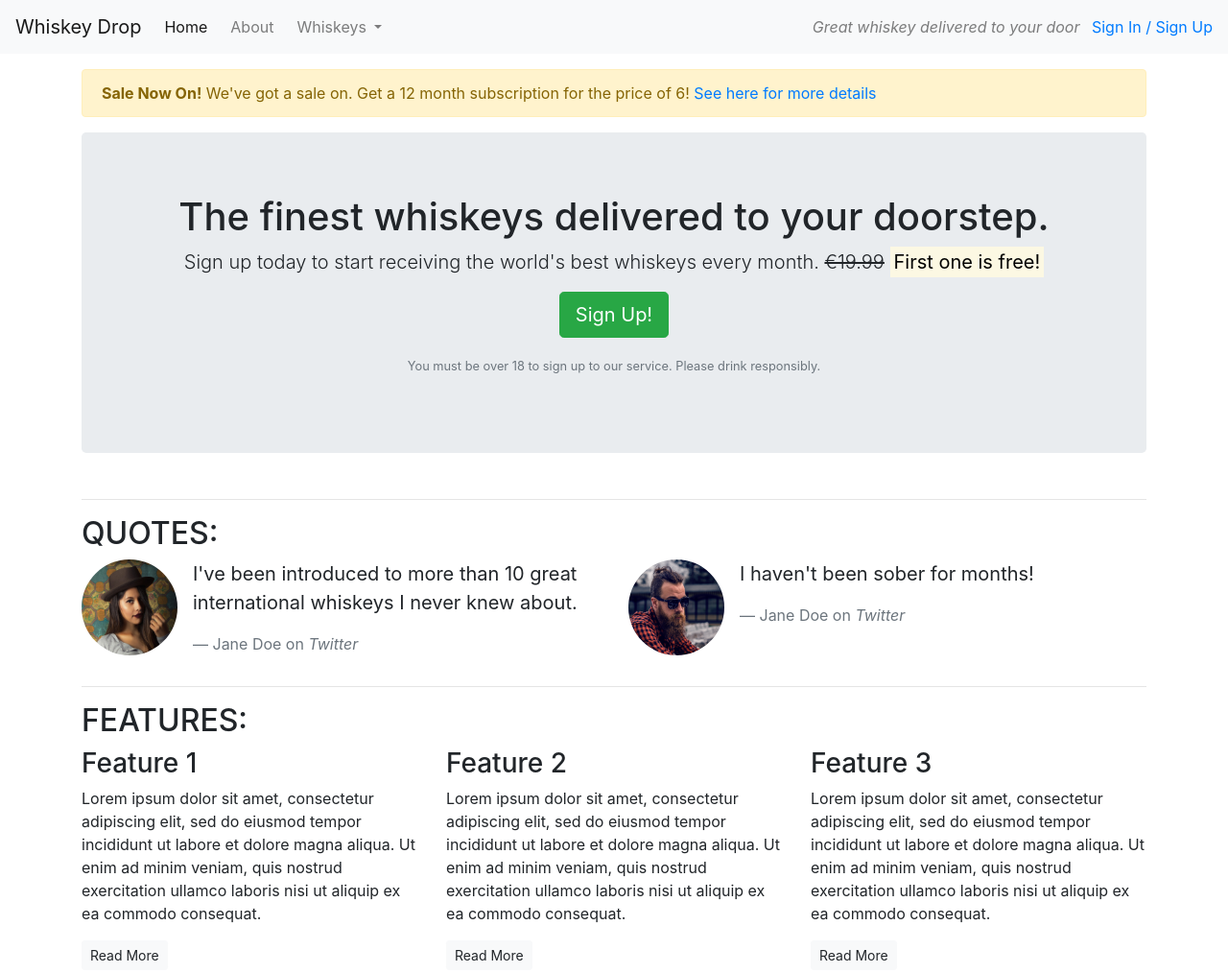
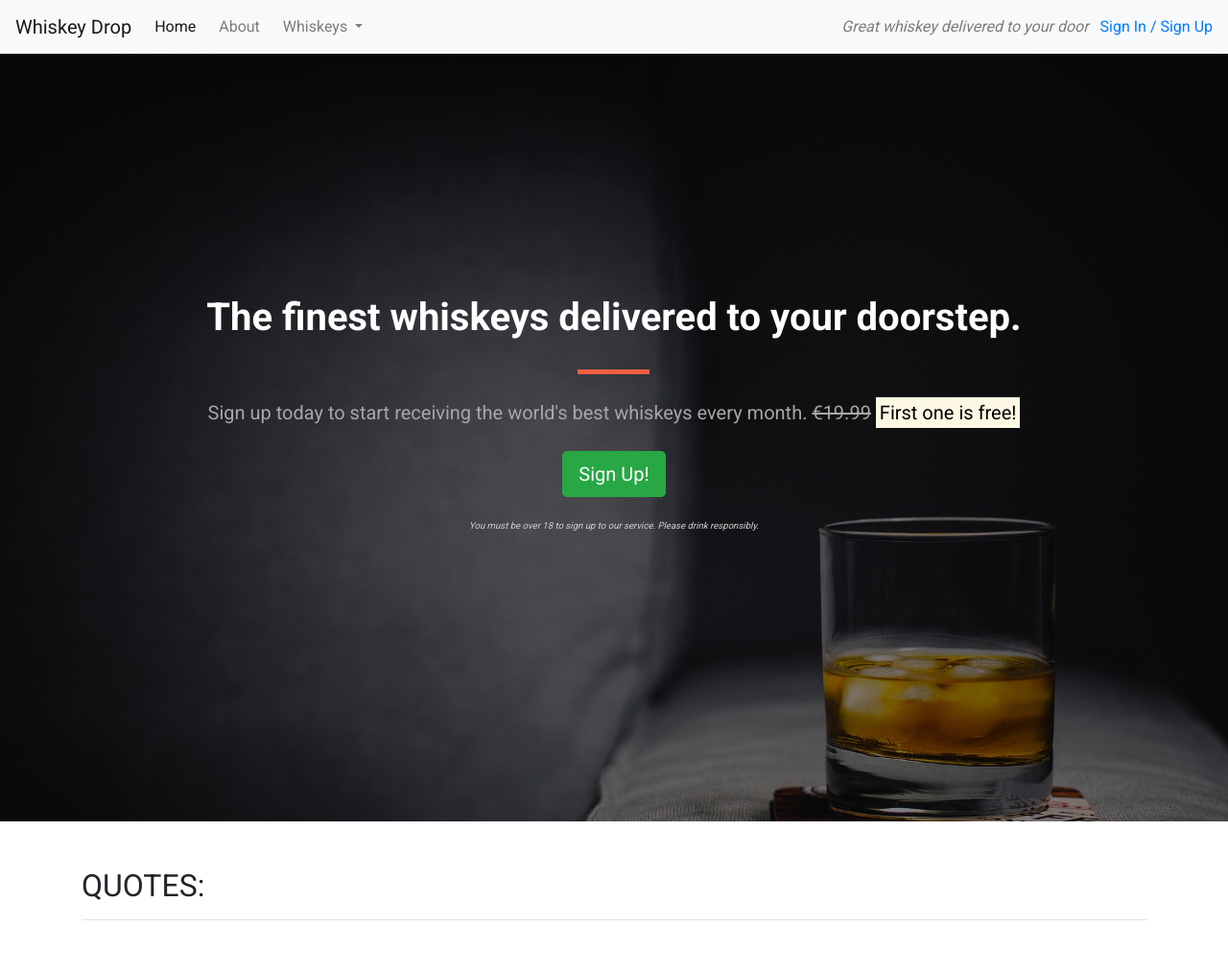
Before and after one commit to ccarroll91/Whiskey-Drop, a plain HTML site: page index.html in a window 1280 px wide. Shown: the top 1014 px of the page at 96% size. Drawn offline with nearby package versions, Linux system fonts and the light colour scheme.

Commit message:
own html moved to 'copy', pasted source code to view project and track styles

```diff
--- /dev/null
+++ b/css/style.css
@@ -0,0 +1,100 @@
+body {
+    font-family: 'Roboto', sans-serif;
+}
+
+/* Containers */
+
+.alert-container {}
+
+.callout-container {
+    height: 100vh;
+
+    background: url('../images/whiskey-background.jpg') no-repeat center center fixed;
+    -webkit-background-size: cover;
+    -moz-background-size: cover;
+    -o-background-size: cover;
+    background-size: cover;
+
+    display: flex;
+    align-items: center;
+    justify-content: center;
+
+    position: relative;
+}
+
+.opaque-overlay {
+    position: absolute;
+    top: 0;
+    left: 0;
+    height: 100%;
+    width: 100%;
+    background-color: rgba(0, 0, 0, 0.5);
+}
+
+.quotes-container {}
+
+.features-container {}
+
+/* Block dividers */
+
+.block-divider {
+    width: 75px;
+    height: 5px;
+    border: 0;
+    background-color: #444;
+}
+
+.block-divider--orange {
+    background-color: #f05f40;
+}
+
+.block-divider--short {
+    width: 35px;
+}
+
+/* Jumbotron */
+
+.jumbotron {
+    background-color: transparent;
+}
+
+.jumbotron h1 {
+    color: white;
+    font-weight: bold;
+    margin-bottom: 30px;
+    color: white;
+}
+
+.jumbotron .lead {
+    color: #a7a7a7;
+    margin: 25px 0;
+}
+
+.jumbotron small {
+    font-size: 60%;
+    font-style: italic;
+    color: #d0d0d0;
+}
+
+/* Buttons */
+
+.btn--cta {
+    font-weight: bold;
+    border-radius: 23px;
+    width: 160px;
+}
+
+.btn--red {
+    color: white;
+    background-color: #f05f40;
+    border-color: #f05f40;
+}
+
+.btn--red:hover,
+.btn--red:active,
+.btn--red:focus,
+.btn--red:active:focus {
+    background-color: #df4929;
+    border-color: #df4929;
+    color: white;
+}
--- a/index.html
+++ b/index.html
@@ -1,27 +1,34 @@
+<!--Following code has been copied from source code in order to view the project in the same state as the lecturer.
+    Own code in index-copy.html to build on for practice. Notes taken offline to help understand code-->
+
 <!DOCTYPE html>
-<html lang="en">
+<html lang="en-us">
+
 <head>
-    <meta charset="UTF-8">
+    <meta charset="utf-8">
     <meta name="viewport" content="width=device-width, initial-scale=1.0">
-    <link rel="stylesheet" href="https://stackpath.bootstrapcdn.com/bootstrap/4.1.3/css/bootstrap.min.css" integrity="sha384-MCw98/SFnGE8fJT3GXwEOngsV7Zt27NXFoaoApmYm81iuXoPkFOJwJ8ERdknLPMO" crossorigin="anonymous">
-    <script src="https://stackpath.bootstrapcdn.com/bootstrap/4.1.3/js/bootstrap.min.js" integrity="sha384-ChfqqxuZUCnJSK3+MXmPNIyE6ZbWh2IMqE241rYiqJxyMiZ6OW/JmZQ5stwEULTy" crossorigin="anonymous"></script>
-    <script src="https://kit.fontawesome.com/ccfb617d95.js" crossorigin="anonymous"></script>
-    <title>Whiskey Drop | Taste a new whiskey experience every month</title>
+    <title>Whiskey Drop | Taste a new whiskey every month</title>
+    <link rel="stylesheet" href="https://maxcdn.bootstrapcdn.com/bootstrap/4.1.3/css/bootstrap.min.css">
+    <link rel="stylesheet" href="https://use.fontawesome.com/releases/v5.6.1/css/all.css" integrity="sha384-gfdkjb5BdAXd+lj+gudLWI+BXq4IuLW5IT+brZEZsLFm++aCMlF1V92rMkPaX4PP" crossorigin="anonymous">
+    <link href="https://fonts.googleapis.com/css?family=Roboto:400,700" rel="stylesheet">
+    <link rel="stylesheet" href="css/style.css" type="text/css" />
 </head>
+
 <body>
     <!--Nav-->
     <nav class="navbar navbar-light navbar-expand-sm bg-light">
         <a href="/" class="navbar-brand">
                     Whiskey Drop</a>
-        <button class="navbar-toggler ml-auto" type="button" data-toggle="collapse" data-target="#navbarNavDropdown" aria-controls="navbarNavDropdown" aria-expanded="false" aria-label="Togglenavigation">
-            <span class="navbar-toggler-icon"></span>
-        </button>
-        <div class="collpase navbar-collapse" id="navbarNavDropdown">
+
+        <button class="navbar-toggler ml-auto" type="button" data-toggle="collapse" data-target="#navbarNavDropdown" aria-controls="navbarNavDropdown" aria-expanded="false" aria-label="Toggle navigation">
+        <span class="navbar-toggler-icon"></span></button>
+
+        <div class="collapse navbar-collapse" id="navbarNavDropdown">
             <ul class="navbar-nav mr-auto">
                 <li class="active nav-item mr-2"><a class="nav-link" href="/">Home</a></li>
                 <li class="nav-item mr-2"><a class="nav-link" href="">About</a></li>
                 <li class="nav-item dropdown">
-                        <a class="nav-link dropdown-toggle" href="#" id="navbarNavDropdownMenuLink" role="button" data-toggle="dropdown" aria-haspopup="true" aria-expanded="false">
+                    <a class="nav-link dropdown-toggle" href="#" id="navbarDropdownMenuLink" role="button" data-toggle="dropdown" aria-haspopup="true" aria-expanded="false">
           Whiskeys
         </a>
                     <div class="dropdown-menu" aria-labelledby="navbarDropdownMenuLink">
@@ -31,6 +38,7 @@
                         <a class="dropdown-item" href="#">American</a>
                     </div>
                 </li>
+
                 <li class="nav-item mr-2 d-block d-sm-none"><a class="nav-link" href="">Sign In / Sign Up</a></li>
             </ul>
         </div>
@@ -40,19 +48,23 @@
         </div>
         <!--</div>-->
     </nav>
-    <article class="container mt-3">
-        <div class="row d-none d-sm-block">
-            <div class="col-12">
-                <div class="alert alert-warning">
-                    <strong>Sale Now On!</strong> We've got a sale on. Get a 12 month subscription for the price of 6! <a href="">See here for more details</a>
-                </div>
-            </div>
-        </div>
+    <!--<div class="container alert-container">-->
+    <!--    <div class="row d-none d-sm-block">-->
+    <!--        <div class="col-12">-->
+    <!--            <div class="alert alert-warning">-->
+    <!--                <strong>Sale Now On!</strong> We've got a sale on. Get a 12 month subscription for the price of 6! <a href="">See here for more details</a>-->
+    <!--            </div>-->
+    <!--        </div>-->
+    <!--    </div>-->
+    <!--</div>-->
+    <div class="container-fluid callout-container">
         <!-- Callout -->
+        <div class="opaque-overlay">&nbsp;</div>
         <div class="row">
             <div class="col-12">
                 <section class="callout jumbotron text-center">
-                    <h1>The finest whiskeys delivered to your doorstep.</h1>
+                    <h1 class="jumbotron-header">The finest whiskeys delivered to your doorstep.</h1>
+                    <hr class="block-divider block-divider--orange">
                     <p class="lead">Sign up today to start receiving the world's best whiskeys every month.
                         <s class="d-none d-sm-inline">€19.99</s>
                         <span class="d-inline d-sm-none"><br></span>
@@ -62,15 +74,16 @@
                 </section>
             </div>
         </div>
+    </div>
     <!-- /.callout -->
-         <hr>
 
-         <!--Quotes-->
-
+    <!-- Quotes -->
+    <div class="container quotes-container">
         <section class="quotes">
             <div class="row">
-                 <div class="col-12">
+                <div class="col-12 my-5">
                     <h2 class="text-uppercase">Quotes:</h2>
+                    <hr />
                 </div>
             </div>
             <div class="row">
@@ -102,43 +115,44 @@
                 </div>
             </div>
         </section>
+    </div>
     <!-- /.quotes -->
-        <hr>
 
     <!-- Features -->
+    <div class="features-container">
         <section class="features">
             <div class="row">
-                <div class="col-12">
+                <div class="col-12 my-5">
                     <h2 class="text-uppercase">Features:</h2>
+                    <hr />
                 </div>
             </div>
             <div class="row">
                 <div class="col-12 col-md-6 col-lg-4">
                     <div class="feature">
-                            <h3>Feature 1</h3>
+                        <h3><i class="fas fa-gift d-none d-sm-inline"></i> Feature 1 <span class="badge badge-success">New!</span></h3>
                         <p>Lorem ipsum dolor sit amet, consectetur adipiscing elit, sed do eiusmod tempor incididunt ut labore et dolore magna aliqua. Ut enim ad minim veniam, quis nostrud exercitation ullamco laboris nisi ut aliquip ex ea commodo consequat.</p>
-                            <a class="btn btn-sm btn-light">Read More</a>
+                        <p><a class="btn btn-sm btn-light" href="">Read More</a></p>
                     </div>
                 </div>
                 <div class="col-12 col-md-6 col-lg-4">
                     <div class="feature">
-                            <h3>Feature 2</h3>
+                        <h3><i class="fas fa-credit-card d-none d-sm-inline"></i> Feature 2</h3>
                         <p>Lorem ipsum dolor sit amet, consectetur adipiscing elit, sed do eiusmod tempor incididunt ut labore et dolore magna aliqua. Ut enim ad minim veniam, quis nostrud exercitation ullamco laboris nisi ut aliquip ex ea commodo consequat.</p>
-                            <a class="btn btn-sm btn-light">Read More</a>
+                        <p><a class="btn btn-sm btn-light" href="">Read More</a></p>
                     </div>
                 </div>
                 <div class="col-12 d-md-none d-lg-block col-lg-4">
                     <div class="feature">
-                            <h3>Feature 3</h3>
+                        <h3><i class="fas fa-times-circle d-none d-sm-inline"></i> Feature 3</h3>
                         <p>Lorem ipsum dolor sit amet, consectetur adipiscing elit, sed do eiusmod tempor incididunt ut labore et dolore magna aliqua. Ut enim ad minim veniam, quis nostrud exercitation ullamco laboris nisi ut aliquip ex ea commodo consequat.</p>
-                            <a class="btn btn-sm btn-light">Read More</a>
+                        <p><a class="btn btn-sm btn-light" href="">Read More</a></p>
                     </div>
                 </div>
             </div>
         </section>
+    </div>
     <!-- /.features -->
-
-    </article>
 
     <div class="modal" tabindex="-1" role="dialog" id="signUpModal">
         <div class="modal-dialog" role="document">
@@ -168,12 +182,12 @@
                     </form>
                 </div>
             </div>
-
+        </div>
     </div>
 
-    <script src="https://code.jquery.com/jquery-3.5.1.slim.min.js" integrity="sha384-DfXdz2htPH0lsSSs5nCTpuj/zy4C+OGpamoFVy38MVBnE+IbbVYUew+OrCXaRkfj" crossorigin="anonymous"></script>
-    <script src="https://cdn.jsdelivr.net/npm/popper.js@1.16.1/dist/umd/popper.min.js" integrity="sha384-9/reFTGAW83EW2RDu2S0VKaIzap3H66lZH81PoYlFhbGU+6BZp6G7niu735Sk7lN" crossorigin="anonymous"></script>
-    <script src="https://cdn.jsdelivr.net/npm/bootstrap@4.5.3/dist/js/bootstrap.min.js" integrity="sha384-w1Q4orYjBQndcko6MimVbzY0tgp4pWB4lZ7lr30WKz0vr/aWKhXdBNmNb5D92v7s" crossorigin="anonymous"></script>
+    <script src="https://code.jquery.com/jquery-3.3.1.slim.min.js" integrity="sha384-q8i/X+965DzO0rT7abK41JStQIAqVgRVzpbzo5smXKp4YfRvH+8abtTE1Pi6jizo" crossorigin="anonymous"></script>
+    <script src="https://cdnjs.cloudflare.com/ajax/libs/popper.js/1.14.3/umd/popper.min.js" integrity="sha384-ZMP7rVo3mIykV+2+9J3UJ46jBk0WLaUAdn689aCwoqbBJiSnjAK/l8WvCWPIPm49" crossorigin="anonymous"></script>
+    <script src="https://stackpath.bootstrapcdn.com/bootstrap/4.1.3/js/bootstrap.min.js" integrity="sha384-ChfqqxuZUCnJSK3+MXmPNIyE6ZbWh2IMqE241rYiqJxyMiZ6OW/JmZQ5stwEULTy" crossorigin="anonymous"></script>
 </body>
 
 </html>
```
Also changed, not shown: images/whiskey-background.jpg (added), index-copy.html (added). Lines whose indentation alone changed are shown as unchanged.
